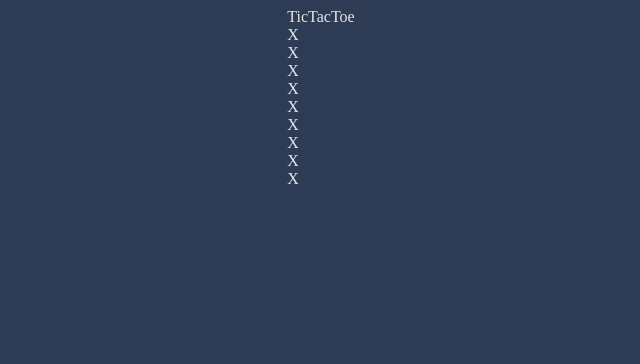
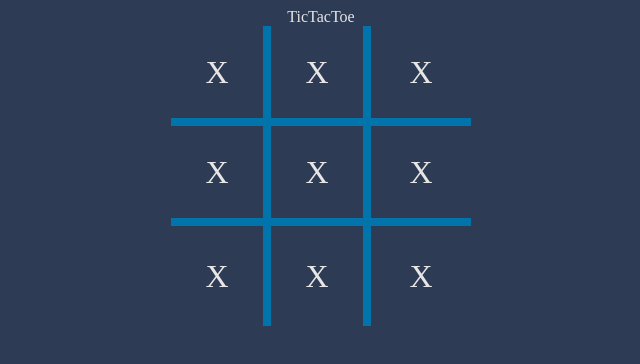
Before and after one commit to abhidas0101001-beep/Tic-tac-toe-with-React, a React (Vite) app: page / in a window 1280 px wide. Shown: the top 364 px of the page, without its empty margins (319-959 px from the left). Built offline with nearby package versions, Linux system fonts and the light colour scheme.

Commit message:
I got the visual look of the game
After this useState to remember stuff is due

```diff
--- a/src/App.css
+++ b/src/App.css
@@ -1,4 +1,5 @@
 body {
+  text-align: center;
   display: flex;
   flex-direction: column;
   align-items: center;
@@ -9,3 +10,26 @@
 h1 {
   text-align: center;
 }
+
+.board {
+  display: grid;
+  grid-template-columns: 100px 100px 100px;
+  grid-template-rows: 100px 100px 100px;
+  cursor: pointer;
+  position: relative; /*don't know why I am using position to relative */
+}
+
+.tile {
+  display: flex;
+  justify-content: center;
+  align-items: center;
+  font-size: 2rem;
+}
+
+.right-border {
+  border-right: 0.5rem solid #0074ab;
+}
+
+.bottom-border {
+  border-bottom: 0.5rem solid #0074ab;
+}
--- a/src/Component/Board.jsx
+++ b/src/Component/Board.jsx
@@ -3,15 +3,15 @@
 
 function Board() {
   return (
-    <div>
-      <Tile />
-      <Tile />
-      <Tile />
-      <Tile />
-      <Tile />
-      <Tile />
-      <Tile />
-      <Tile />
+    <div className="board">
+      <Tile className={"right-border bottom-border"} />
+      <Tile className={"right-border bottom-border"} />
+      <Tile className={"bottom-border"} />
+      <Tile className={"right-border bottom-border"} />
+      <Tile className={"right-border bottom-border"} />
+      <Tile className={"bottom-border"} />
+      <Tile className={"right-border"} />
+      <Tile className={"right-border"} />
       <Tile />
       <Strike />
     </div>
--- a/src/Component/Tile.jsx
+++ b/src/Component/Tile.jsx
@@ -1,5 +1,5 @@
-function Tile() {
-  return <div>X</div>;
+function Tile({ className }) {
+  return <div className={`tile ${className}`}>X</div>;
 }
 
 export default Tile;
```
